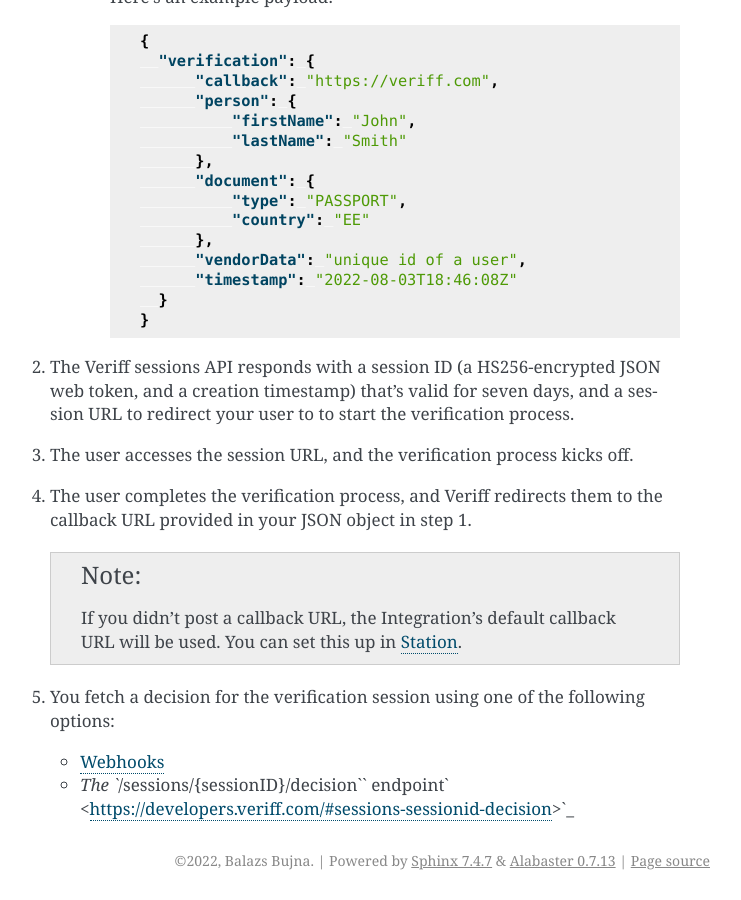
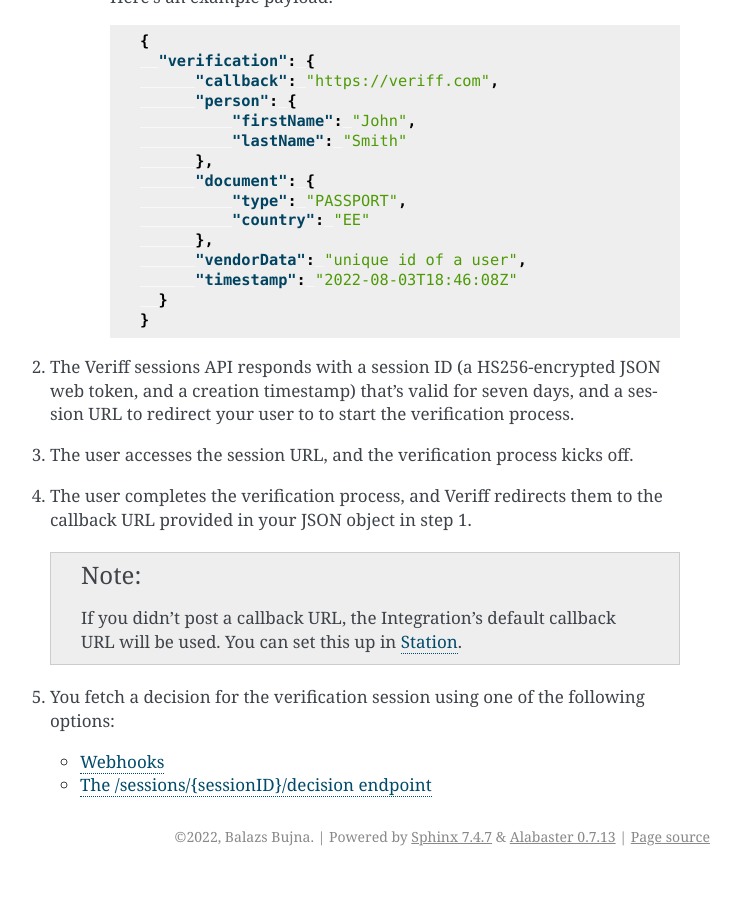
Before and after one commit to aproragadozo/sphinx-versioning-test, a Sphinx documentation site: the page built from docs/sample_one.rst, in a window 1280 px wide and 900 px high, scrolled down 992 px. Shown: the whole window, without its empty margins (400-1141 px from the left). Built offline with Sphinx 7.4.7, drawn with Linux system fonts in a browser that asks for light colours; after the commit the page ends 1868 px from its top, so only the background shows below that.

Commit message:
fixed link formatting

```diff
--- a/docs/sample_one.rst
+++ b/docs/sample_one.rst
@@ -43,4 +43,4 @@ Here's the basic overview of how you can verify a user's identity using a Veriff
 5. You fetch a decision for the verification session using one of the following options:
 
    * `Webhooks <https://developers.veriff.com/#wait-for-webhook-response>`_
-   * `The ``/sessions/{sessionID}/decision`` endpoint` <https://developers.veriff.com/#sessions-sessionid-decision>`_
+   * `The /sessions/{sessionID}/decision endpoint <https://developers.veriff.com/#sessions-sessionid-decision>`_
```
